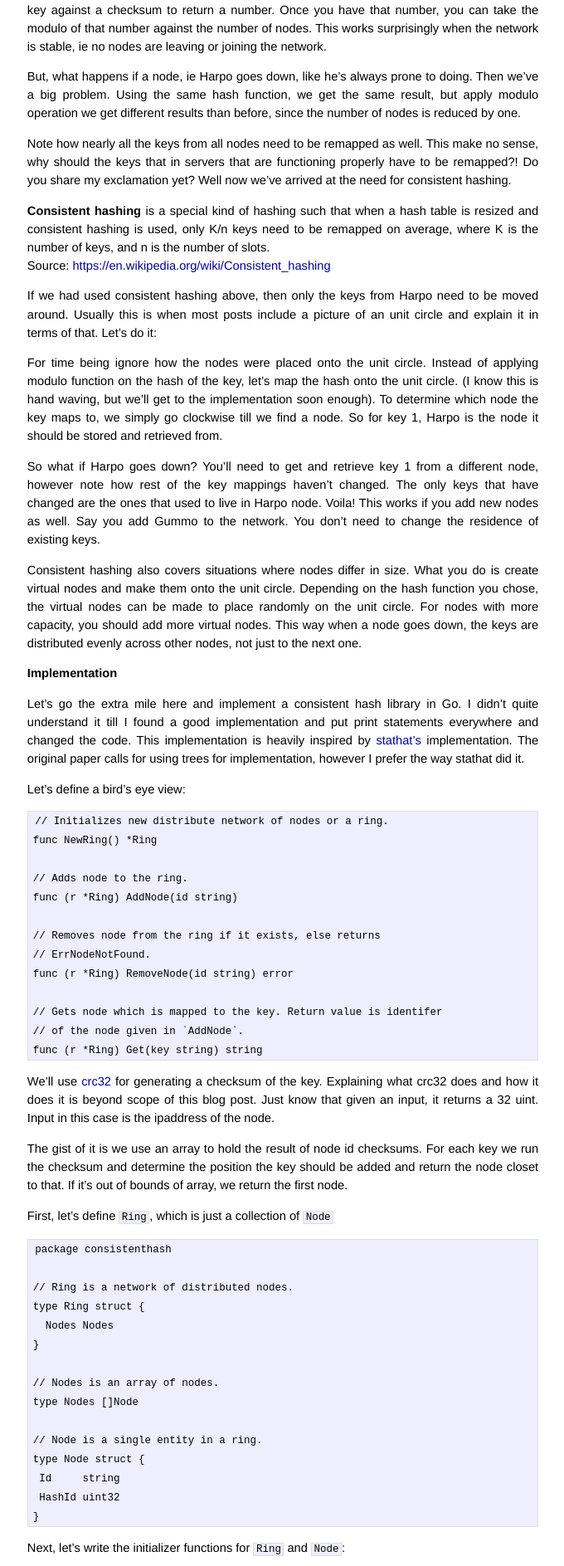
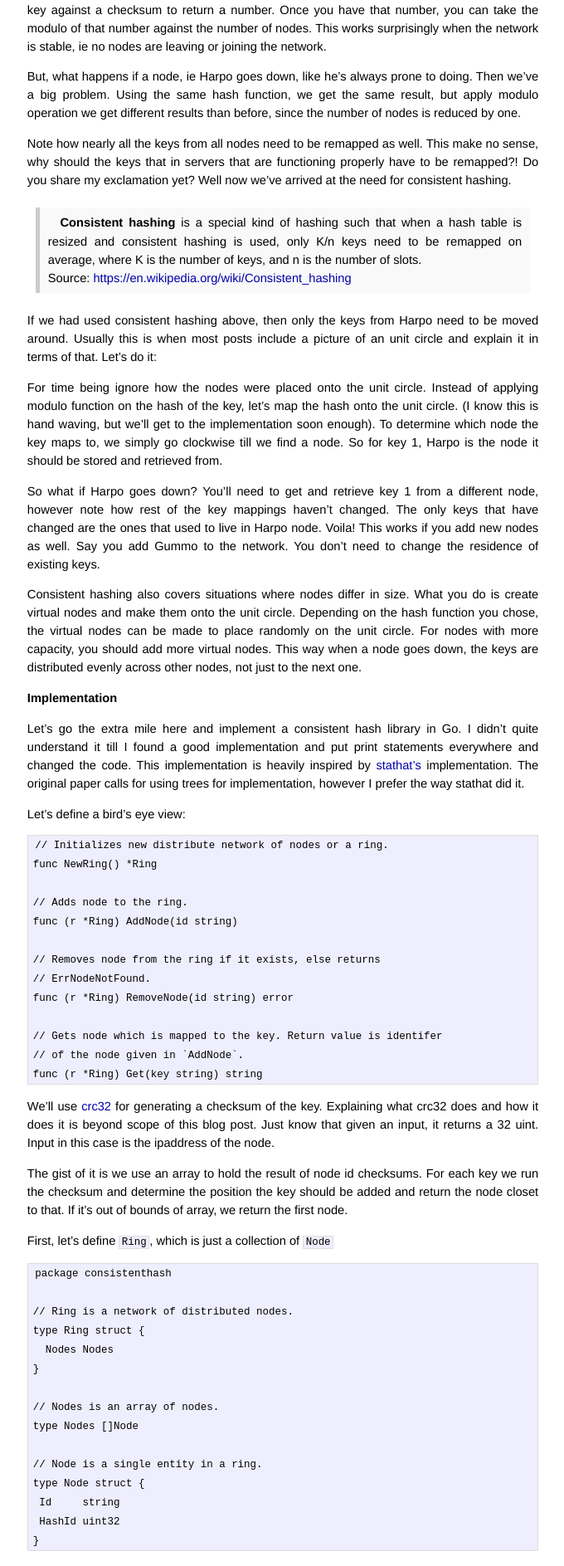
Before and after one commit to sent-hil/sent-hil.github.io, a Jekyll site: the page built from _posts/2015-04-22-consistent-hashing.md, in a window 1280 px wide. Shown: the part 1015-2902 px from the top of the page at 83% size, without its empty margins (299-979 px from the left). Built offline with Jekyll 4.4.1, drawn with Linux system fonts in a browser that asks for light colours.

Commit message:
update css to better show quotes/markdown in quotes

```diff
--- a/css/screen.css
+++ b/css/screen.css
@@ -185,3 +185,33 @@ ul.posts span {
 #related h2 {
   margin-bottom: 1em;
 }
+
+blockquote {
+  background: #f9f9f9;
+  border-left: 5px solid #ccc;
+  margin: 1.5em 10px;
+  padding: 0.5em 10px;
+  quotes: none;
+}
+
+blockquote:before {
+  color: #ccc;
+  content: open-quote;
+  font-size: 4em;
+  line-height: 0.1em;
+  margin-right: 0.25em;
+  vertical-align: -0.4em;
+}
+
+blockquote p {
+  display: inline;
+}
+
+#post ul li {
+  padding-bottom: 0;
+}
+
+blockquote h4 {
+  margin-top: 1em;
+  margin-bottom: 1em;
+}
```
